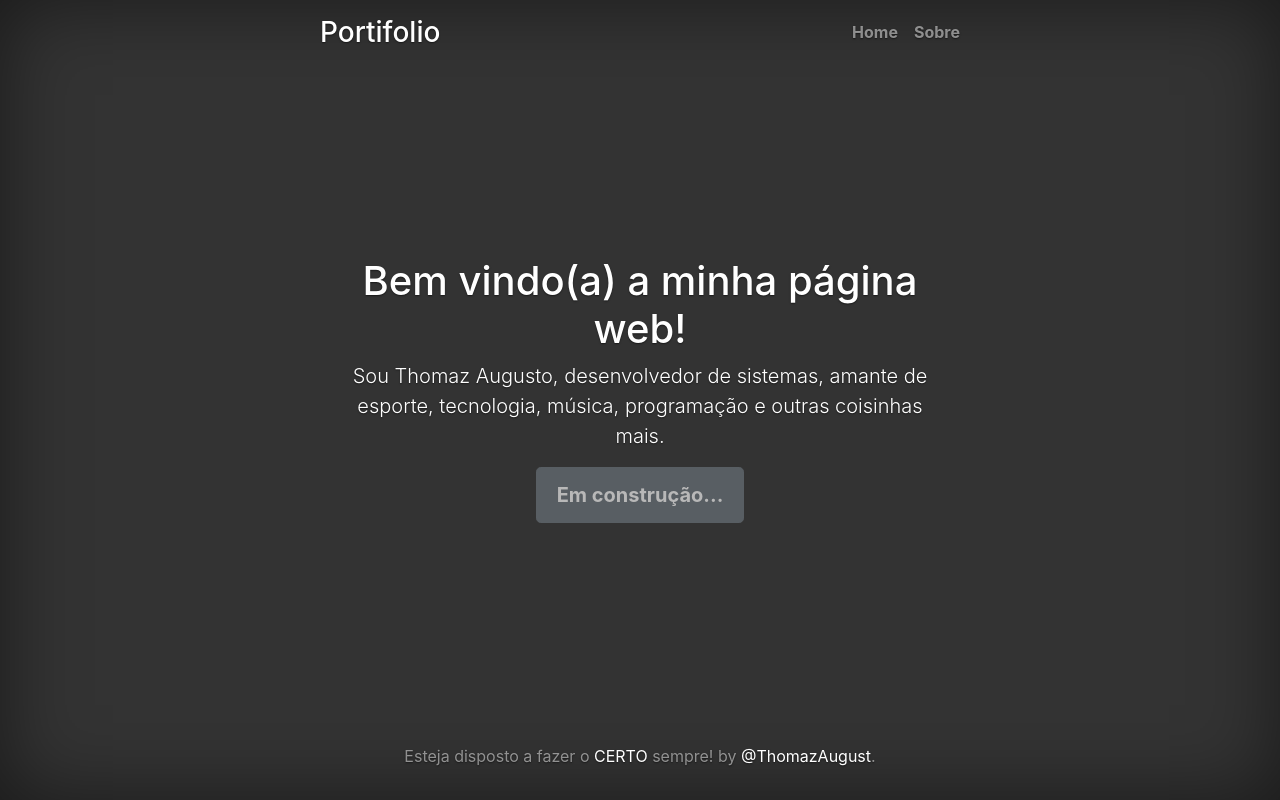
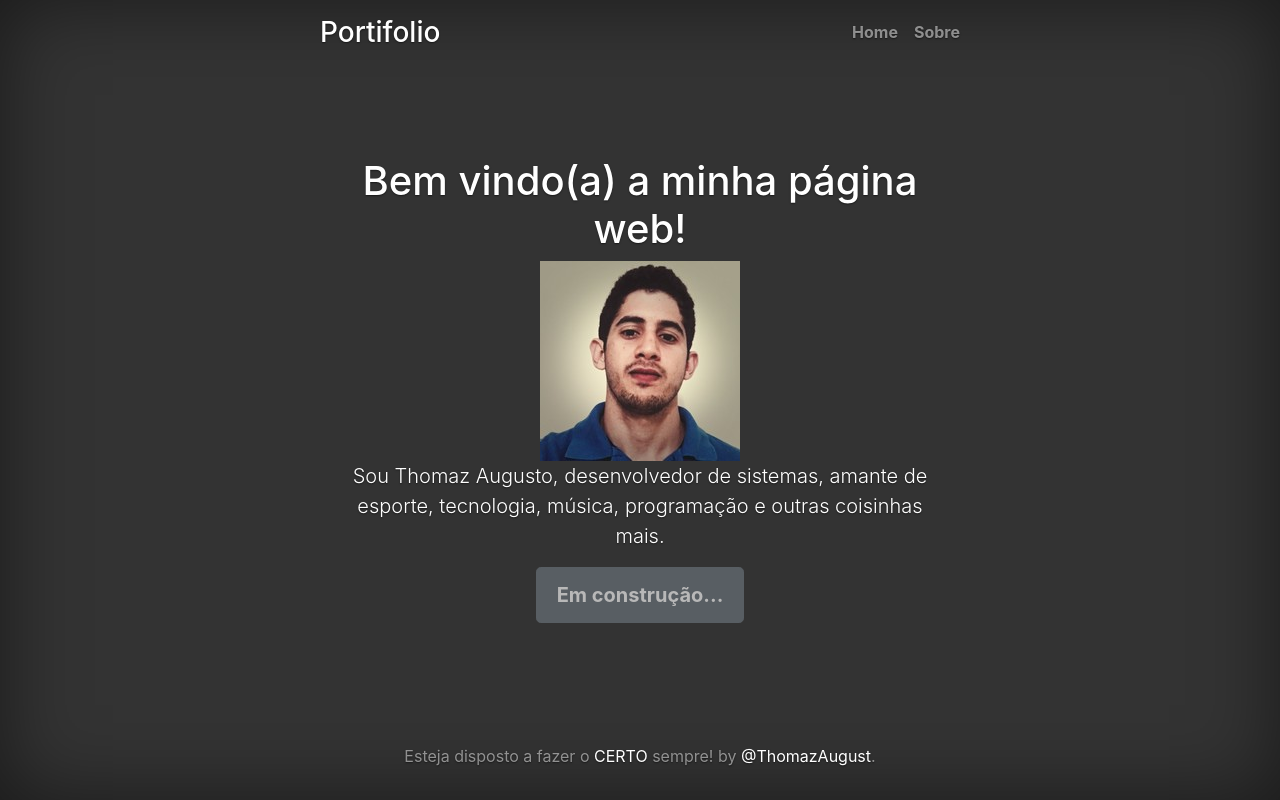
Before and after one commit to ThomazAugust/portifolio, a plain HTML site: page index.html in a window 1280 px wide. Drawn offline with nearby package versions, Linux system fonts and the light colour scheme.

Commit message:
Adicionando imagem do perfil

```diff
--- a/index.html
+++ b/index.html
@@ -31,6 +31,9 @@
 
       <main role="main" class="inner cover">
         <h1 class="cover-heading">Bem vindo(a) a minha página web!</h1>
+        <a href="github.com/ThomazAugust">
+          <img src="img/perfil.png" title="Visite minha página no github">
+        </a>
         <p class="lead">Sou Thomaz Augusto, desenvolvedor de sistemas, amante de esporte, tecnologia, música, programação e outras coisinhas mais.</p>
         <p class="lead">
           <a href="#" class="btn btn-lg btn-secondary disabled" >Em construção...</a>
```
Also changed, not shown: img/perfil.png (added).
